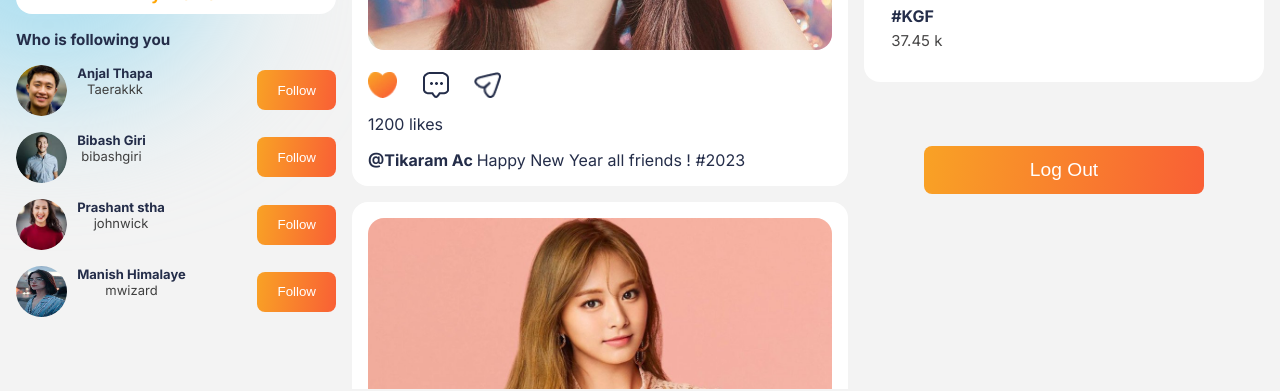
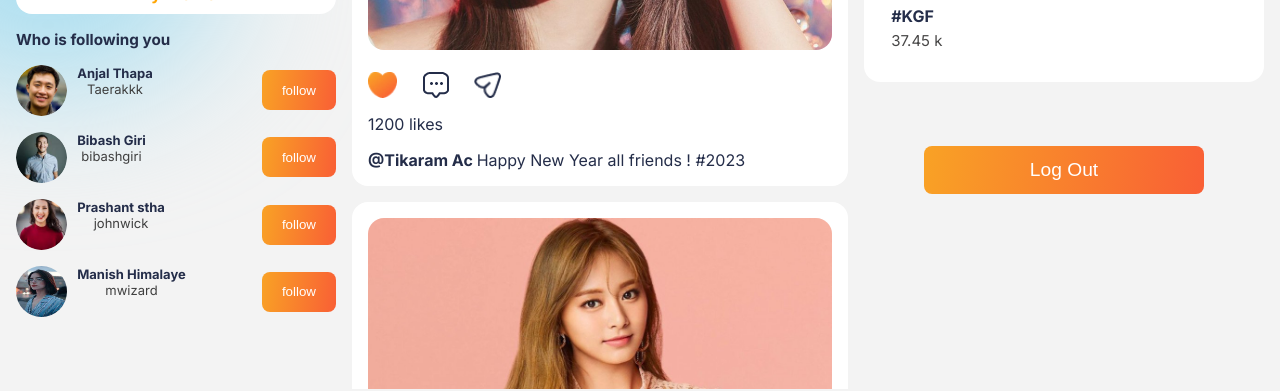
Before and after one commit to tikaramac19/SocialMedia, a React (Create React App) app: page / in a window 1280 px wide. Shown: the part 427-818 px from the top of the page. Built offline with nearby package versions, Linux system fonts and the light colour scheme.

Commit message:
made clickable

```diff
--- a/src/components/FollowersCard/FollowersCard.jsx
+++ b/src/components/FollowersCard/FollowersCard.jsx
@@ -1,7 +1,15 @@
-import React from 'react'
+import React,{useState} from 'react'
 import "./FollowersCard.css"
 import Followers from '../../Data/FollowersData'
-const FollowersCard = () => {
+const FollowersCard = (props) => {
+
+  const {follow,handleFollow}=props;
+
+  const handleClick = (name) =>{
+
+handleFollow(name)
+
+  }
   return (
     <>
     <div className="FollowersCard">
@@ -19,8 +27,8 @@ const FollowersCard = () => {
                         <span>{follower.username}</span>
                       </div>
                     </div>
-                    <button className='button'>
-                      Follow
+                    <button className='button' onClick={()=>handleClick(follower.name)}>
+                      {follower.name==follow?"unfollow":"follow"}
                     </button>
                 </div>
 
```
